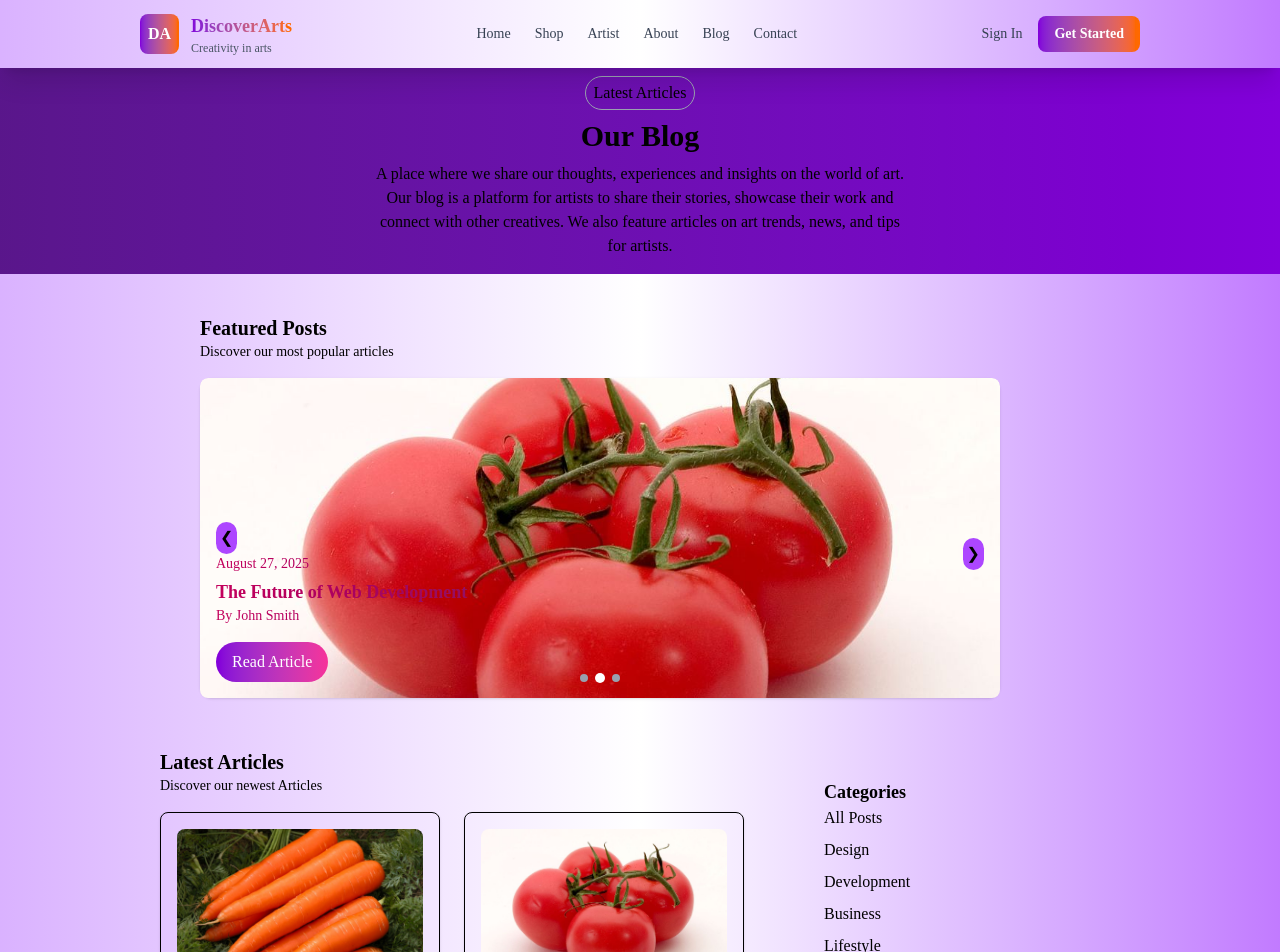
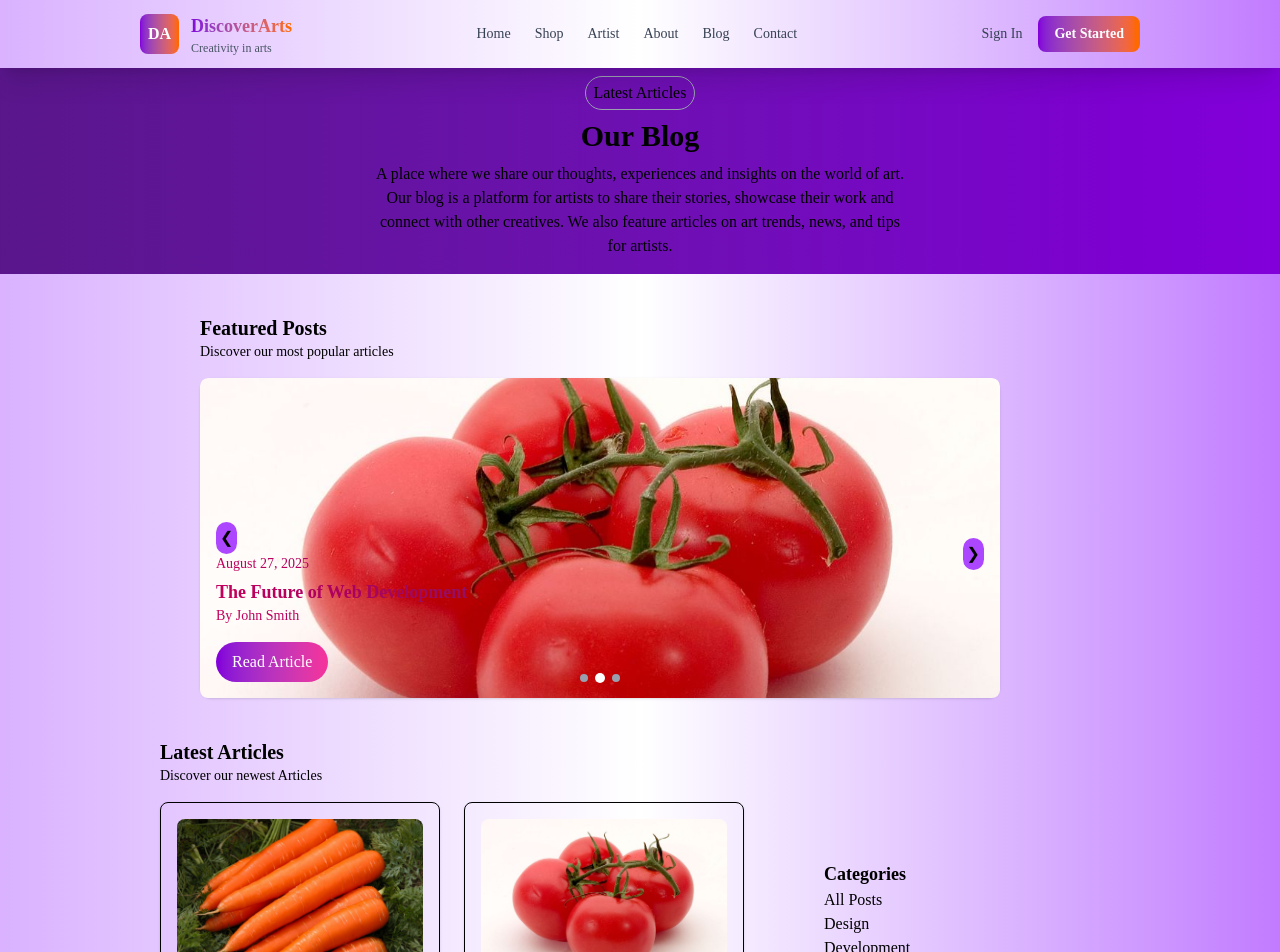
Before and after one commit to Osuald/DiscoverArts, a React (Vite) app: page / in a window 1280 px wide. Shown: the top 952 px of the page. Built offline with nearby package versions, Linux system fonts and the light colour scheme.

Commit message:
modified side panel layout

```diff
--- a/src/components/Article.jsx
+++ b/src/components/Article.jsx
@@ -55,7 +55,7 @@
                 />
               </button>
               <button>
-                <FaComment className="text-gray-400 w-4 h-4" />
+                <FaComment className="text-gray-400 w-4 h-4 cursor-pointer" />
               </button>
             </div>
           </div>
--- a/src/pages/Blog.jsx
+++ b/src/pages/Blog.jsx
@@ -33,7 +33,7 @@
 
 // Define the static article data
 const initialArticleData = [];
-for (let i = 0; i < 10; i++) {
+for (let i = 0; i < 8; i++) {
   const id = i + 1;
   const image = i % 3 === 0 ? blog1 : i % 3 === 1 ? blog2 : blog3;
   const date = `August ${30 - i}, 2025`;
@@ -73,8 +73,7 @@
     );
     return () => clearInterval(intervalId);
   }, []);
-
-  // CORRECTED: The handleLike function lives here
+  // The handleLike function is defined here and passed down to Article
   const handleLike = (id) => {
     setArticleList((prev) =>
       prev.map((article) =>
@@ -123,34 +122,23 @@
           {/* Articles right panel */}
           <div className="flex flex-col gap-4 mt-20">
             <div>
-              <ul>
-                <h2 className="text-lg font-bold">Categories</h2>
-                <li className="mb-2">
-                  <a href="#" className="hover:text-purple-700">
-                    All Posts
-                  </a>
-                </li>
-                <li className="mb-2">
-                  <a href="#" className="hover:text-purple-700">
-                    Design
-                  </a>
-                </li>
-                <li className="mb-2">
-                  <a href="#" className="hover:text-purple-700">
-                    Development
-                  </a>
-                </li>
-                <li className="mb-2">
-                  <a href="#" className="hover:text-purple-700">
-                    Business
-                  </a>
-                </li>
-                <li className="mb-2">
-                  <a href="#" className="hover:text-purple-700">
-                    Lifestyle
-                  </a>
-                </li>
-              </ul>
+              <h2 className="text-lg font-bold">Categories</h2>
+              {[
+                "All Posts",
+                "Design",
+                "Development",
+                "Business",
+                "Lifestyle",
+              ].map((category, index) => (
+
+                <a
+                  key={index}
+                  href="#"
+                  className="hover:underline flex flex-col mr-2"
+                >
+                  {category}
+                </a>
+              ))}
             </div>
             <div>
               <h2 className="text-lg font-bold">Popular Posts</h2>
@@ -167,7 +155,7 @@
             </div>
 
             <h2 className="text-lg font-bold">Tags</h2>
-            <div  className="flex flex-wrap gap-2 mb-4">
+            <div className="flex flex-wrap gap-2 mb-4">
               {[
                 "All Posts",
                 "Design",
```
